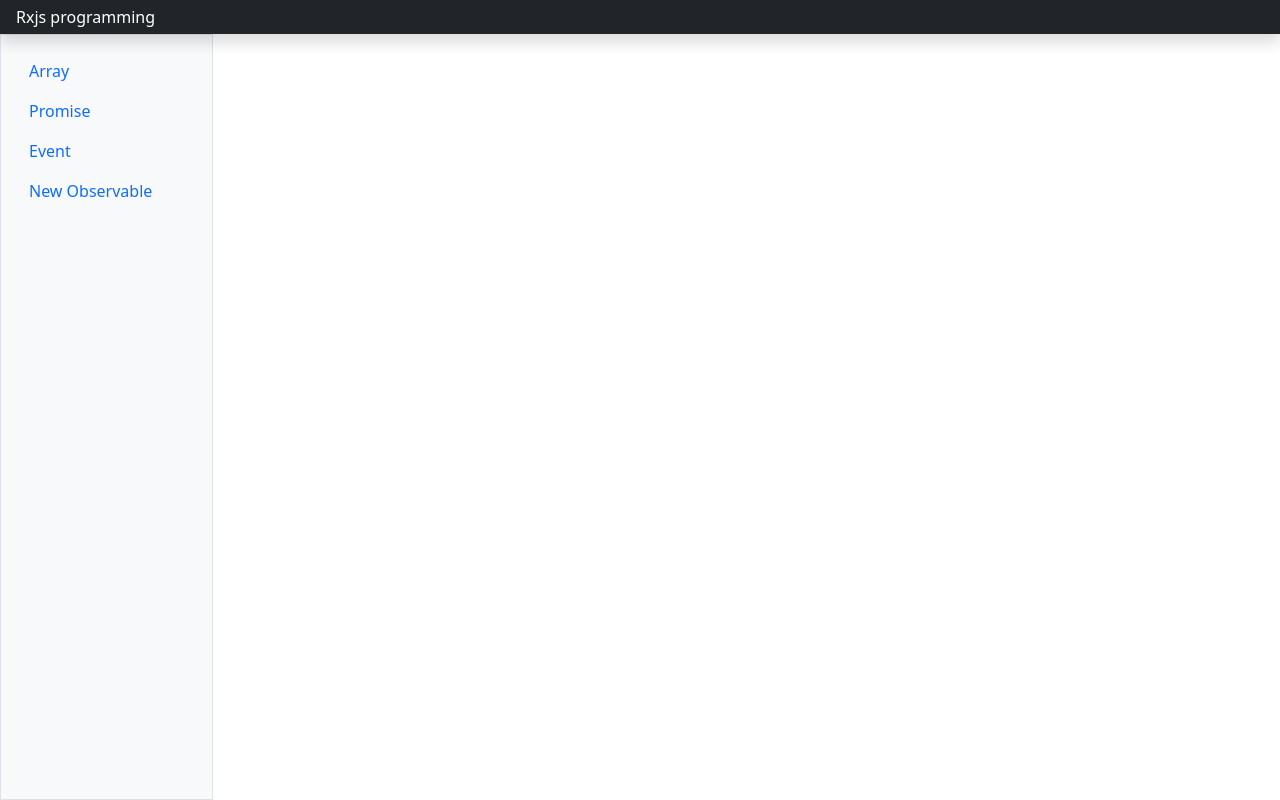
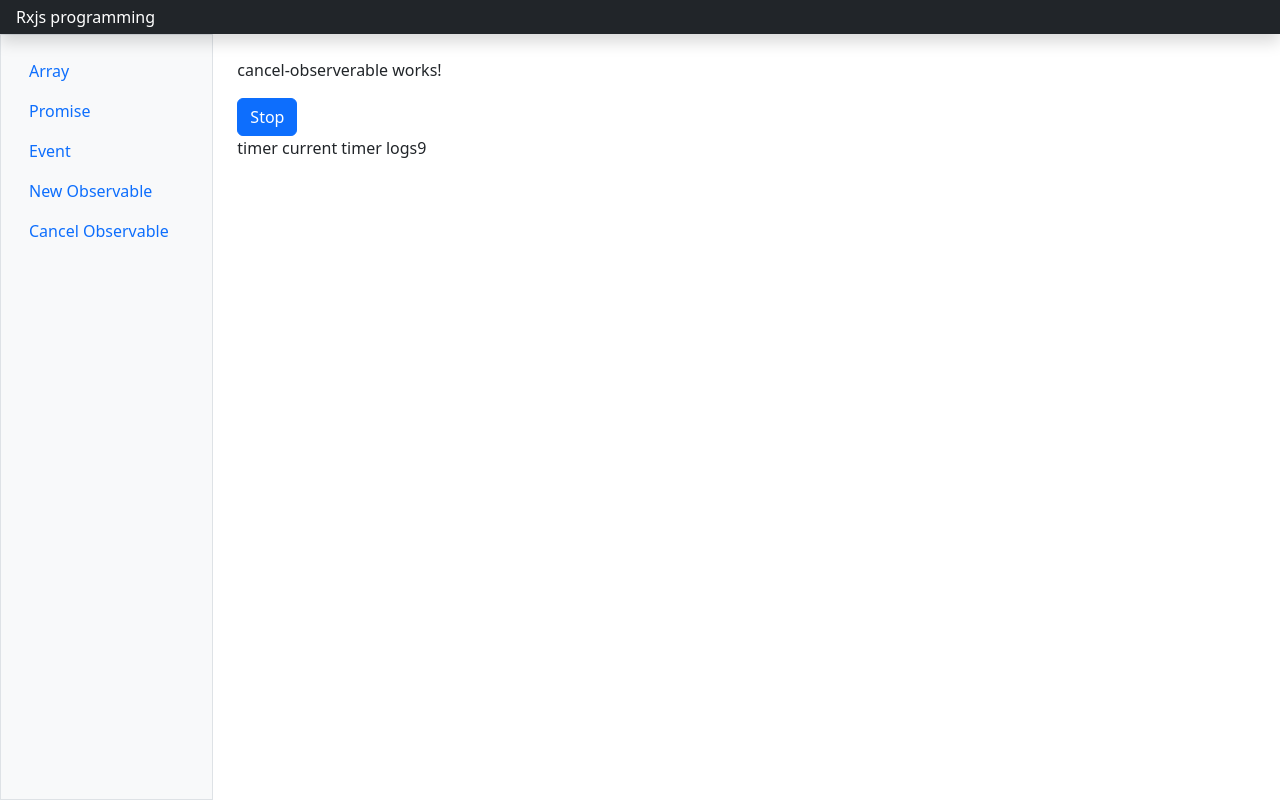
Before and after one commit to abhijeetshende/rxjsExamples, an Angular app: page /cobservable in a window 1280 px wide. Before the commit this address led to /. Built offline with nearby package versions, Linux system fonts and the light colour scheme.

Commit message:
cancel subscription

```diff
--- a/src/app/app-routing.module.ts
+++ b/src/app/app-routing.module.ts
@@ -1,6 +1,7 @@
 import { NgModule } from '@angular/core';
 import { RouterModule, Routes } from '@angular/router';
 import { ArrayComponent } from './components/array/array.component';
+import { CancelObserverableComponent } from './components/cancel-observerable/cancel-observerable.component';
 import { EventComponent } from './components/event/event.component';
 import { NewObservableComponent } from './components/new-observable/new-observable.component';
 import { PromiseComponent } from './components/promise/promise.component';
@@ -21,6 +22,10 @@ const routes: Routes = [
   {
     path:'observable',
     component:NewObservableComponent
+  },
+  {
+    path:'cobservable',
+    component:CancelObserverableComponent
   }
 ];
 
--- a/src/app/app.component.ts
+++ b/src/app/app.component.ts
@@ -16,6 +16,7 @@ export class AppComponent {
     { linkname: 'Promise', routerLink: 'promise' },
     { linkname: 'Event', routerLink: 'event' },
     { linkname: 'New Observable', routerLink: 'observable' },
+    { linkname: 'Cancel Observable', routerLink: 'cobservable' },
 
   ];
 }
--- a/src/app/app.module.ts
+++ b/src/app/app.module.ts
@@ -7,6 +7,7 @@ import { ArrayComponent } from './components/array/array.component';
 import { PromiseComponent } from './components/promise/promise.component';
 import { EventComponent } from './components/event/event.component';
 import { NewObservableComponent } from './components/new-observable/new-observable.component';
+import { CancelObserverableComponent } from './components/cancel-observerable/cancel-observerable.component';
 
 @NgModule({
   declarations: [
@@ -14,7 +15,8 @@ import { NewObservableComponent } from './components/new-observable/new-observab
     ArrayComponent,
     PromiseComponent,
     EventComponent,
-    NewObservableComponent
+    NewObservableComponent,
+    CancelObserverableComponent
   ],
   imports: [
     BrowserModule,
--- /dev/null
+++ b/src/app/components/cancel-observerable/cancel-observerable.component.html
@@ -0,0 +1,3 @@
+<p>cancel-observerable works!</p>
+<button type="button" name="" id="" class="btn btn-primary" (click)="stopInterval()">Stop</button>
+<p>timer current {{intervalState}}</p>
--- /dev/null
+++ b/src/app/components/cancel-observerable/cancel-observerable.component.ts
@@ -0,0 +1,26 @@
+import { Component } from '@angular/core';
+import { interval, Subscription, timer } from 'rxjs';
+
+@Component({
+  selector: 'app-cancel-observerable',
+  templateUrl: './cancel-observerable.component.html',
+  styleUrls: ['./cancel-observerable.component.scss'],
+})
+export class CancelObserverableComponent {
+  intervalSubscription!:Subscription;
+  intervalState!: string;
+  constructor() {
+    let observable$ = interval(500);
+    this.intervalSubscription=  observable$.subscribe(
+      (next) => {
+        console.log('timer logs',next);
+        this.intervalState = 'timer logs'+next;
+      },
+      (error) => {},
+      () => {}
+    );
+  }
+  stopInterval(){
+    this.intervalSubscription.unsubscribe();
+  }
+}
```
Also changed, not shown: src/app/components/cancel-observerable/cancel-observerable.component.scss (added), 1 other file (tests, documents, lock files or other folders).
